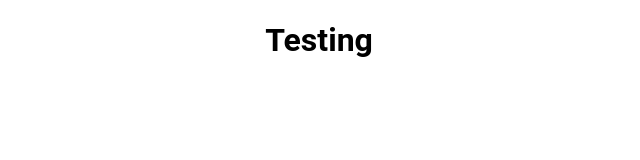
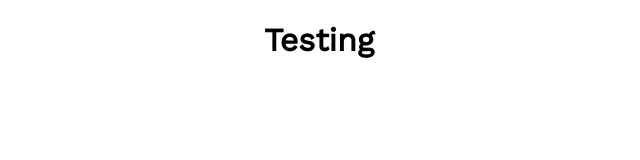
Before and after one commit to 7EBackup/Personal, a plain HTML site: page index.html in a window 1280 px wide. Shown: the full height of the page, 321-961 px from the left. Drawn offline with nearby package versions, Linux system fonts and the light colour scheme; a web font is replaced by a local one.

Commit message:
Update styles.css

```diff
--- a/styles.css
+++ b/styles.css
@@ -2,6 +2,6 @@ body {
   font-family: -apple-system, "Work Sans", Roboto, Poppins, Arial;
 }
 h1 {
-  font-family: Roboto;
+  font-family: "Work Sans";
   text-align: center;
 }
```
